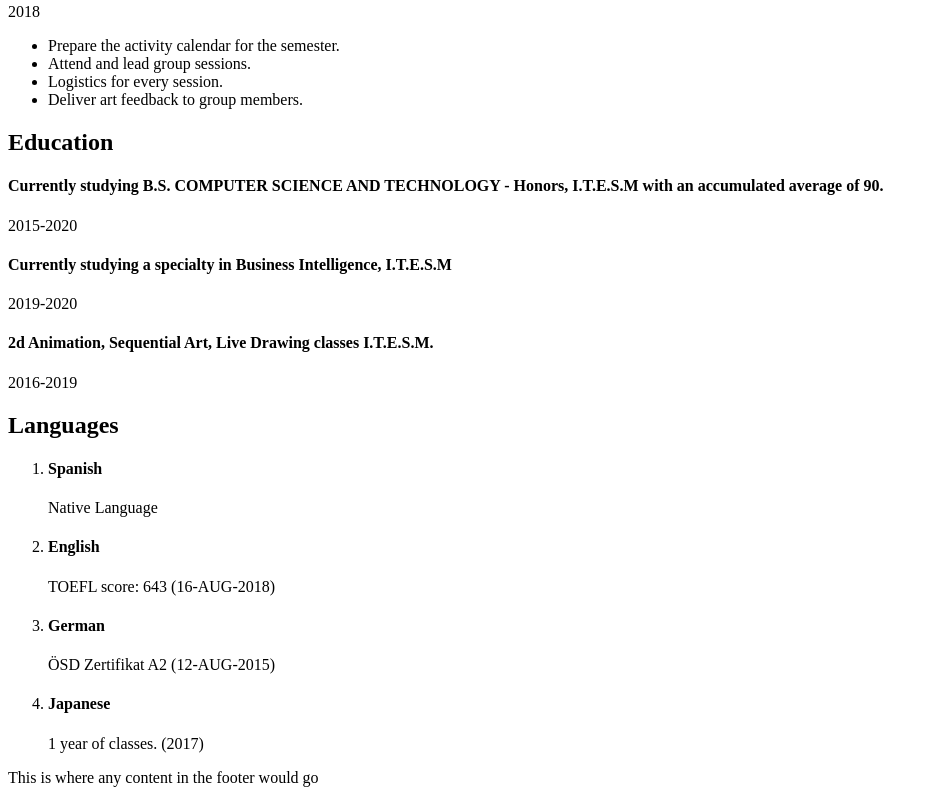
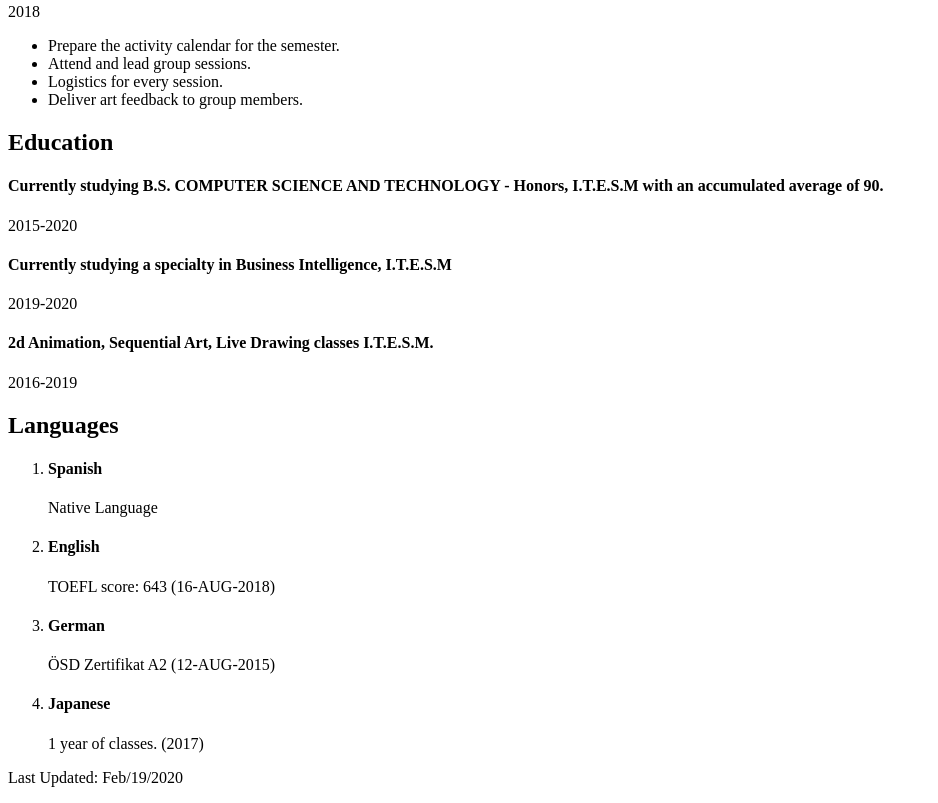
Before and after one commit to arturomendez97/Laboratory1, a plain HTML site: page index.html in a window 1280 px wide. Shown: the part 727-1530 px from the top of the page, without its empty margins (0-938 px from the left). Drawn offline with Linux system fonts and the light colour scheme.

Commit message:
Added footer to file

```diff
--- a/index.html
+++ b/index.html
@@ -177,7 +177,7 @@
 
          <!--Span, div para una linea-->
         <footer>
-            <p>This is where any content in the footer would go</p>
+            <p>Last Updated: Feb/19/2020 </p>
         </footer>
     </body>
 </html>
```
